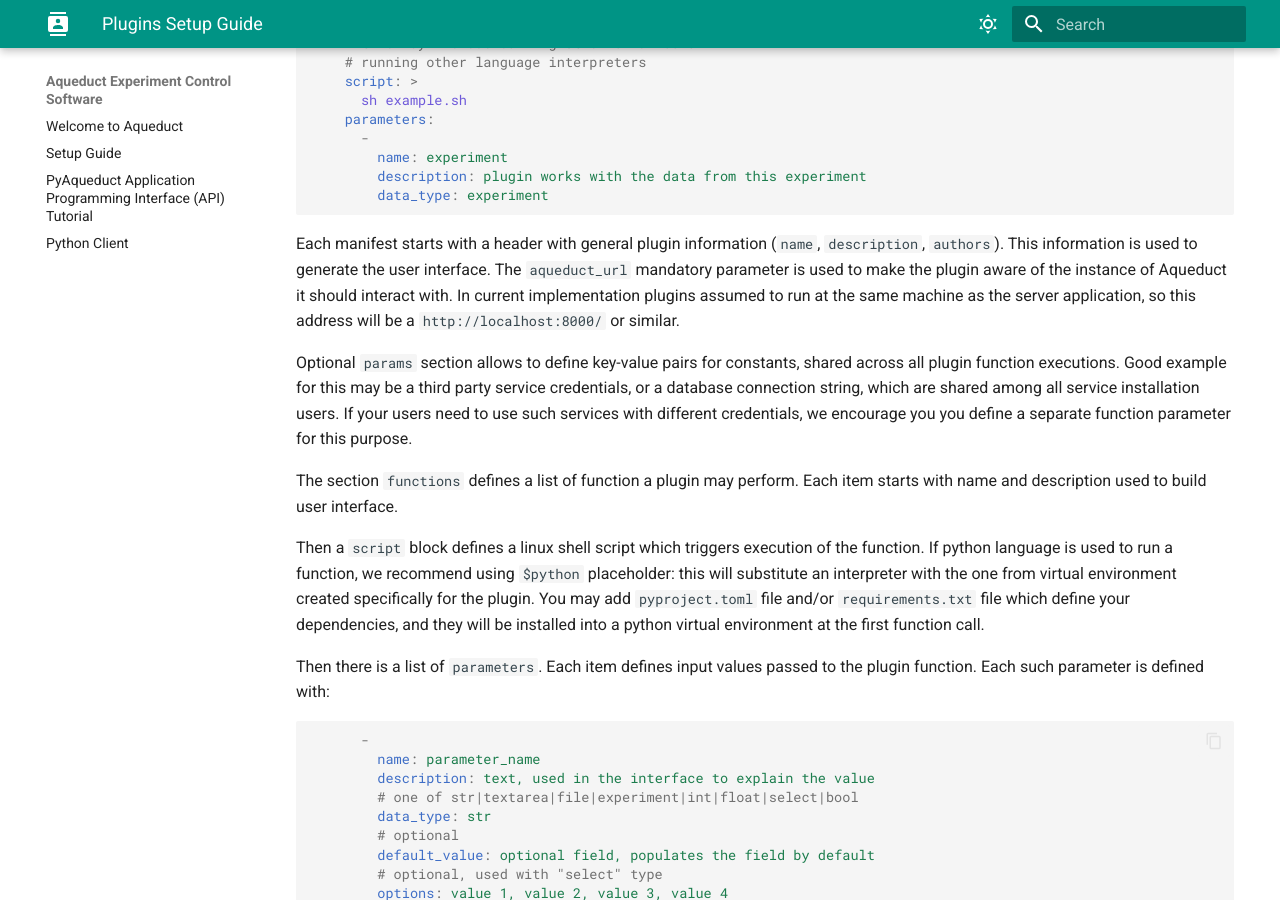
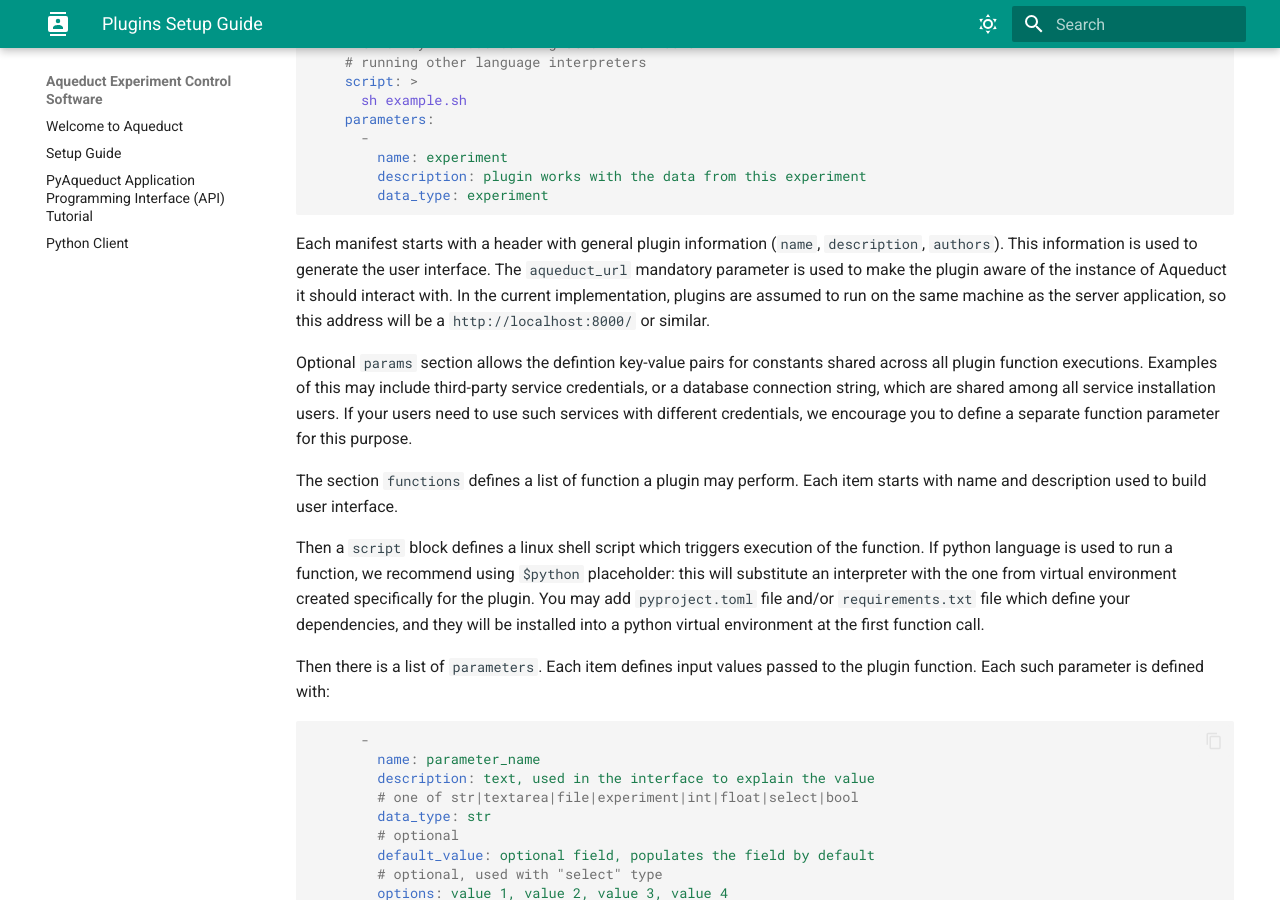
Before and after one commit to AqueductHub/aqueductcore, an MkDocs documentation site: the page built from docs/plugins.md, in a window 1280 px wide and 900 px high, scrolled down 1493 px. Built offline with MkDocs 1.6.1 and Material for MkDocs 9.7.7, drawn with Linux system fonts in a browser that asks for light colours; the version menu is left out; some of the changed text lies outside the part shown.

Commit message:
Apply suggestions from code review
Co-authored-by: Gabriel Gallardo <gabriel.gallardo@riverlane.com>
Signed-off-by: Stanislav Protasov <stanislav.protasov@gmail.com>

```diff
--- a/docs/plugins.md
+++ b/docs/plugins.md
@@ -20,11 +20,11 @@
 a collection of quantum circuit simulation methods.
 
 Plugins may be implemented in any programming language if this language interpreter
-or binary architecture is supported by an executing machine.
-Current implementation of plugins run their code at the aqueduct server machine
+or binary architecture is supported by the executing (virtual) machine.
+In the current implementation of plugins, their code is run on the Aqueduct server machine
 (within server container, if you use containerised version). By default, `python3` and `bash` scripting  are supported.
 
-Technically, plugins are folders with files, which follow a plugin convention.
+Technically, plugins are folders with files which follow a plugin convention.
 This convention is described in the chapters below.
 
 ## Writing a Manifest File
@@ -89,14 +89,13 @@
 Each manifest starts with a header with general plugin information (`name`, `description`,
 `authors`). This information is used to generate the user interface.
 The `aqueduct_url` mandatory parameter is used to make the plugin aware of the instance of Aqueduct
-it should interact with. In current implementation plugins assumed to run at the same machine
+it should interact with. In the current implementation, plugins are assumed to run on the same machine
 as the server application, so this address will be a `http://localhost:8000/` or similar.
 
-Optional `params` section allows to define key-value pairs for constants, shared across
-all plugin function executions. Good example for this may be a third party service
-credentials, or a database connection string,
+Optional `params` section allows the defintion key-value pairs for constants shared across all plugin function executions.
+Examples of this may include third-party service credentials, or a database connection string,
 which are shared among all service installation users. If your users need to use such services
-with different credentials, we encourage you you define a separate function parameter for
+with different credentials, we encourage you to define a separate function parameter for
 this purpose.
 
 The section `functions` defines a list of function a plugin may perform. Each item starts with
@@ -173,15 +172,16 @@
 ### Plugin Development in Progress
 
 If you update code of plugin functions, or its dependencies, delete `.aqueduct-plugin-dev/`
-subfolder to enforce virtual environment re-creation.
+subfolder to force virtual environment re-creation.
 
 ## Deploying a Plugin
 
-Plugins are folders, distributed in a form or archives. At the start of the server,
-bind mount host folder to a container, it should point to `/workspace/plugins` inside a container.
-Unpack a plugin folder into a host folder, and the container will immediately see the changes.
+Plugins are folders which could be distributed in the form of archives. When starting the server using Docker,
+bind mount a host folder to the Aqueduct container at `/workspace/plugins`.
+Unpack a plugin folder into the host folder, and the container will immediately see the changes.
 
-For examples, you map host folder `/usr/data/plugins` to `/workspace/plugins`, and then `/usr/data/plugins/dummy/manifest.yml` with become available inside a container as `/workspace/plugins/dummy/manifest.yml`.
+For example, if you map host folder `/usr/data/plugins` to `/workspace/plugins`,
+then `/usr/data/plugins/dummy/manifest.yml` within will become available inside the container as `/workspace/plugins/dummy/manifest.yml`.
 
 ## Plugin Setup
 
```
Also changed, not shown: other parts of docs/plugins.md (+1 -1 lines), README.md (+1 -1 lines).
